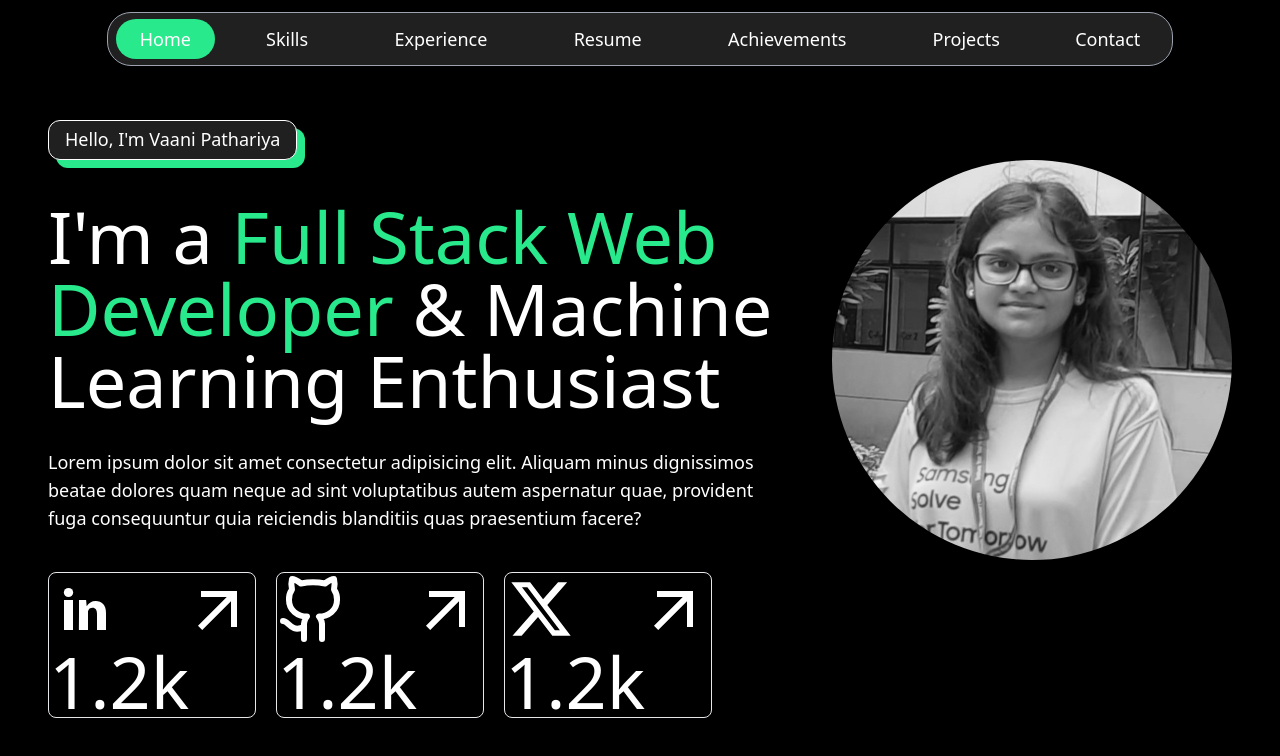
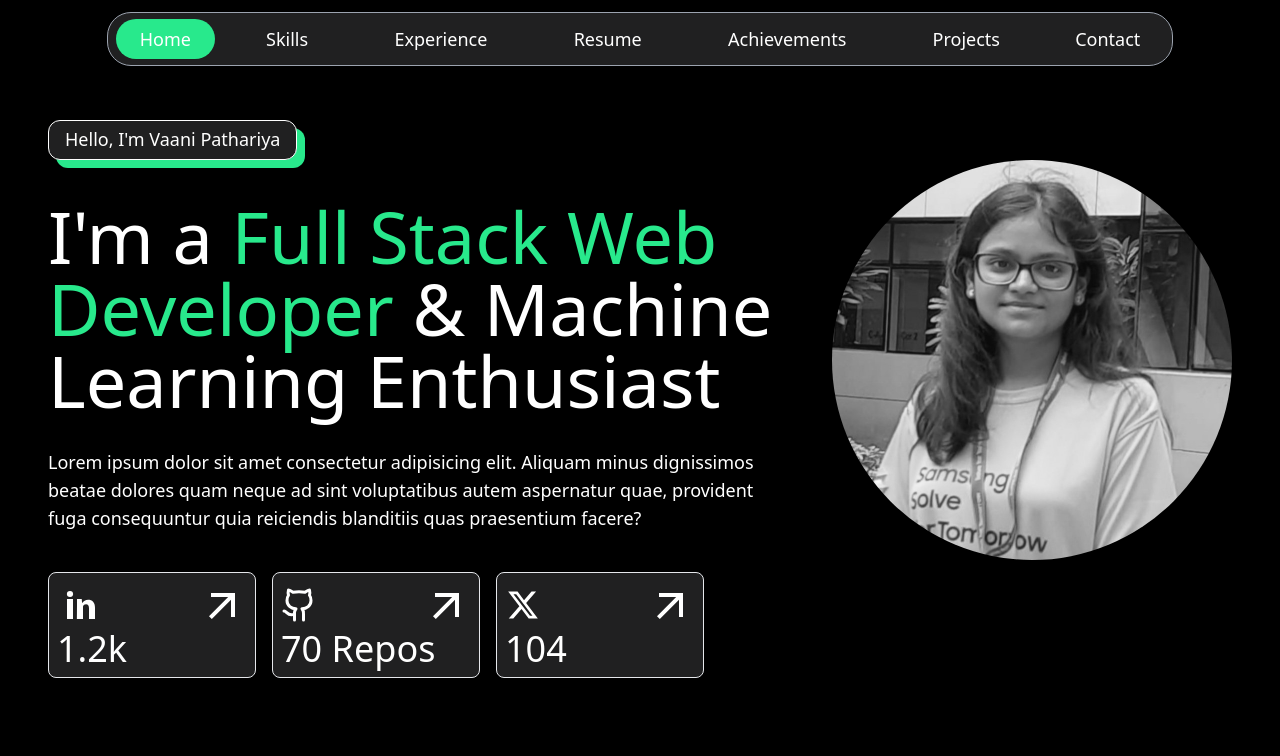
Before and after one commit to Vaani-pathariya/Portfolio, a React (Create React App) app: page / in a window 1280 px wide. Shown: the top 756 px of the page. Built offline with nearby package versions, Linux system fonts and the light colour scheme.

Commit message:
(fix) : changes to Home page

```diff
--- a/src/pages/Home.jsx
+++ b/src/pages/Home.jsx
@@ -20,31 +20,31 @@ const Home = () => {
                     I'm a <span className="text-newGreen">Full Stack Web Developer</span> & Machine Learning Enthusiast
                     <div className="text-lg mt-8">Lorem ipsum dolor sit amet consectetur adipisicing elit. Aliquam minus dignissimos beatae dolores quam neque ad sint voluptatibus autem aspernatur quae, provident fuga consequuntur quia reiciendis blanditiis quas praesentium facere?</div>
                     <div className="flex mt-10">
-                    <div className="border rounded-lg w-52">
+                    <div className="border rounded-lg w-52 text-4xl p-2 bg-lightBlack">
                         <div className="flex justify-between">
-                        <TiSocialLinkedin/>
-                        <MdArrowOutward/>
+                        <TiSocialLinkedin size='3rem'/>
+                        <MdArrowOutward size='3rem'/>
                         </div>
                         <div>
                         1.2k
                         </div>
                     </div>
-                    <div className="border rounded-lg mx-5 w-52">
+                    <div className="border rounded-lg w-52 text-4xl p-2 ml-4 bg-lightBlack">
                         <div className="flex justify-between">
-                        <LuGithub/>
-                        <MdArrowOutward/>
+                        <LuGithub className="my-auto"/>
+                        <MdArrowOutward size='3rem'/>
                         </div>
                         <div>
-                        1.2k
+                        70 Repos
                         </div>
                     </div>
-                    <div className="border rounded-lg w-52">
+                    <div className="border rounded-lg w-52 text-4xl p-2 ml-4 bg-lightBlack">
                         <div className="flex justify-between">
-                        <RiTwitterXFill/>
-                        <MdArrowOutward/>
+                        <RiTwitterXFill className="my-auto"/>
+                        <MdArrowOutward size='3rem'/>
                         </div>
                         <div>
-                        1.2k
+                        104
                         </div>
                     </div>
                     </div>
```
